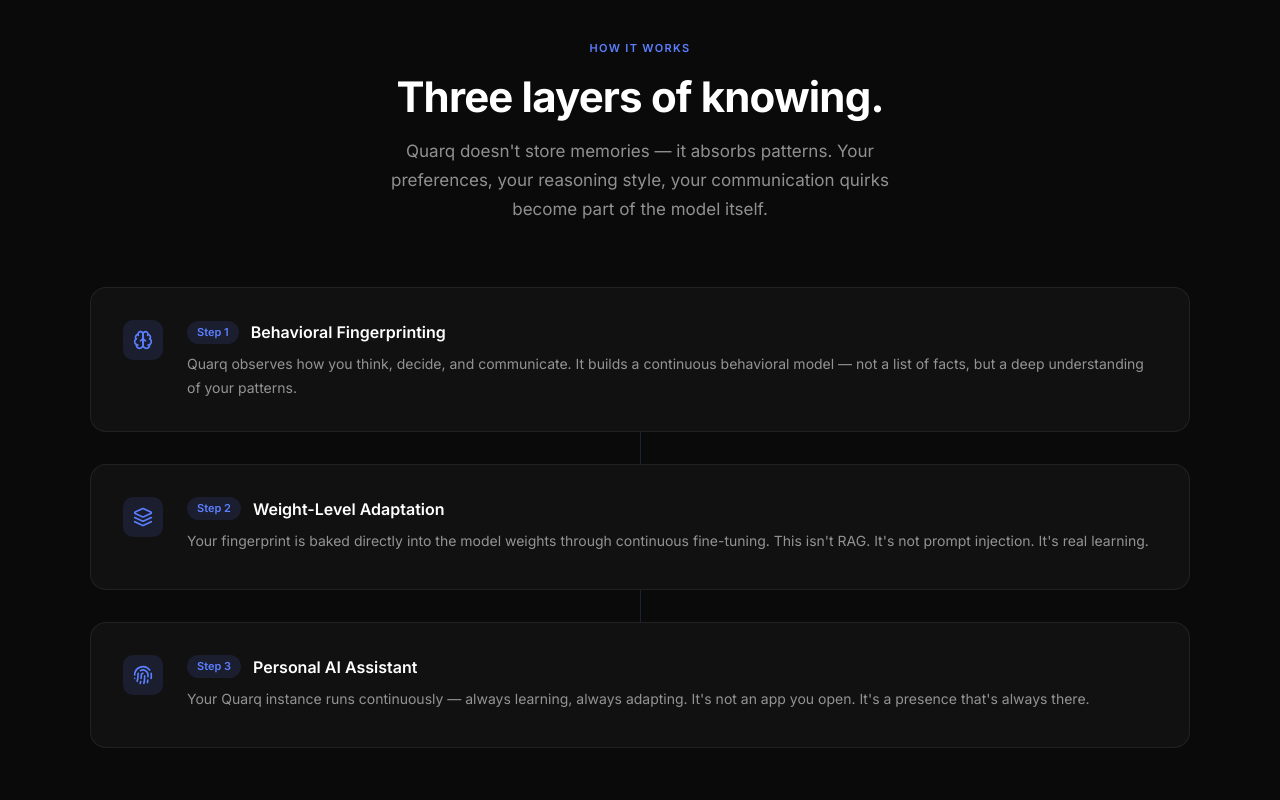
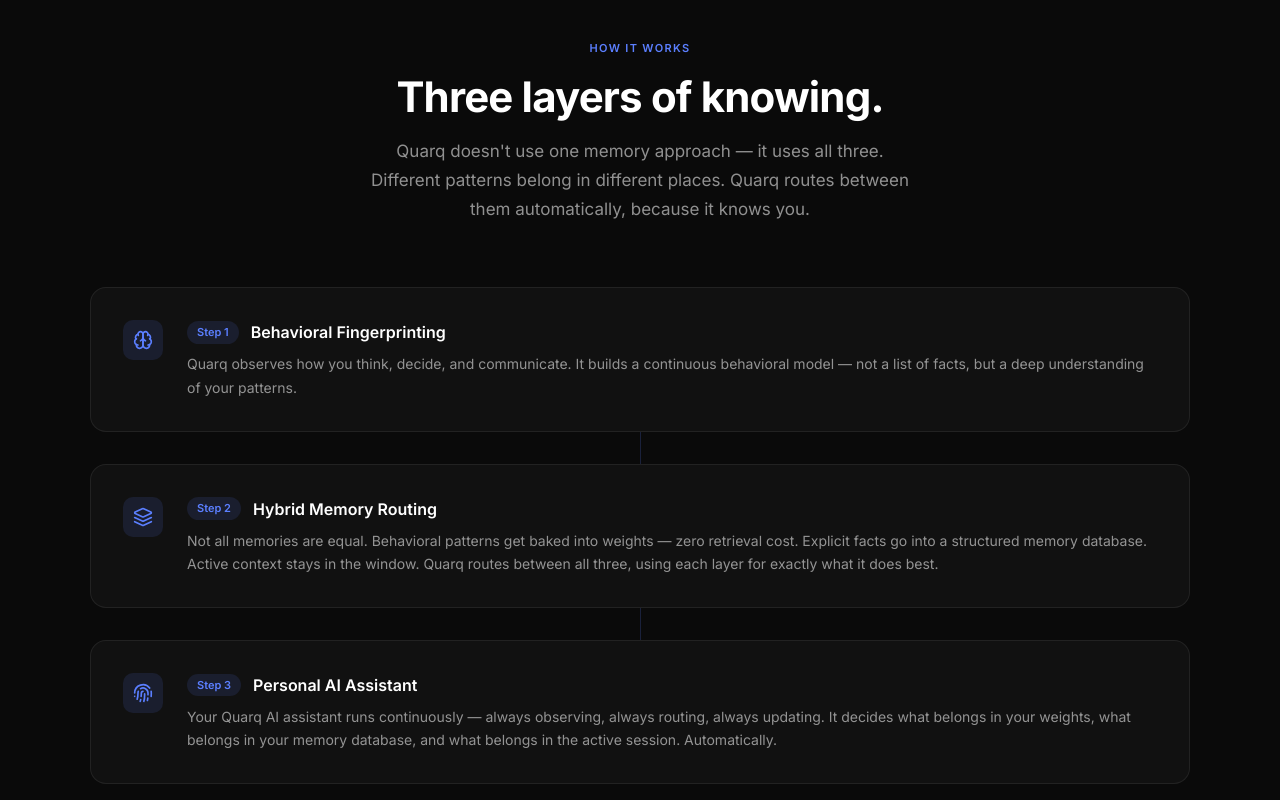
Before and after one commit to rohanjain1648/QUARQ, a Next.js app: page / in a window 1280 px wide. Shown: the part 880-1680 px from the top of the page. Built offline with nearby package versions, Linux system fonts and the light colour scheme; a web font is replaced by a local one.

Commit message:
refactor: hybrid architecture messaging — three-tier routing, not just weights

```diff
--- a/app/page.tsx
+++ b/app/page.tsx
@@ -198,8 +198,8 @@
           <p className="section-label">How it works</p>
           <h2 className="section-title">Three layers of knowing.</h2>
           <p className="section-sub">
-            Quarq doesn&apos;t store memories — it absorbs patterns. Your preferences, your reasoning style,
-            your communication quirks become part of the model itself.
+            Quarq doesn&apos;t use one memory approach — it uses all three. Different patterns belong in
+            different places. Quarq routes between them automatically, because it knows you.
           </p>
         </div>
 
@@ -225,11 +225,12 @@
           <div style={{ flex: 1 }}>
             <div style={{ display: 'flex', alignItems: 'center', gap: '12px', marginBottom: '8px' }}>
               <span className="tag">Step 2</span>
-              <h3 className="card-title" style={{ marginBottom: 0 }}>Weight-Level Adaptation</h3>
+              <h3 className="card-title" style={{ marginBottom: 0 }}>Hybrid Memory Routing</h3>
             </div>
             <p className="card-text">
-              Your fingerprint is baked directly into the model weights through continuous fine-tuning.
-              This isn&apos;t RAG. It&apos;s not prompt injection. It&apos;s real learning.
+              Not all memories are equal. Behavioral patterns get baked into weights — zero retrieval cost.
+              Explicit facts go into a structured memory database. Active context stays in the window.
+              Quarq routes between all three, using each layer for exactly what it does best.
             </p>
           </div>
         </div>
@@ -244,8 +245,9 @@
               <h3 className="card-title" style={{ marginBottom: 0 }}>Personal AI Assistant</h3>
             </div>
             <p className="card-text">
-              Your Quarq instance runs continuously — always learning, always adapting.
-              It&apos;s not an app you open. It&apos;s a presence that&apos;s always there.
+              Your Quarq AI assistant runs continuously — always observing, always routing, always updating.
+              It decides what belongs in your weights, what belongs in your memory database, and what
+              belongs in the active session. Automatically.
             </p>
           </div>
         </div>
@@ -331,7 +333,7 @@
             <p style={{ fontSize: '15px', fontWeight: 600, marginBottom: '6px' }}>Behavioral Layer — The Foundation</p>
             <p className="card-text">Your communication style, decision patterns, implicit preferences — baked into the model itself. No retrieval. No prompting. The model <em>is</em> this way because of you.</p>
             <p style={{ marginTop: '16px', fontSize: '13px', color: 'var(--accent)', fontWeight: 500 }}>
-              ← This is what others don&apos;t have. Letta injects context. Quarq changes the weights.
+              ← Others only inject context. Quarq optimizes all three layers — and routes between them intelligently.
             </p>
           </div>
 
@@ -453,8 +455,8 @@
             Be first to experience Quarq.
           </h2>
           <p style={{ fontSize: '15px', color: 'var(--text-muted)', lineHeight: '1.7', marginBottom: '32px' }}>
-            We&apos;re building something fundamentally different. Join the waitlist
-            for early access to your personal AI assistant.
+            We&apos;re building the AI assistant that actually grows with you — behavioral fingerprinting,
+            hybrid memory, and a presence that never resets. Join the waitlist for early access.
           </p>
           <WaitlistForm btnLabel="Get Early Access" />
           <p className="micro-copy">Limited spots. No spam.</p>
```
